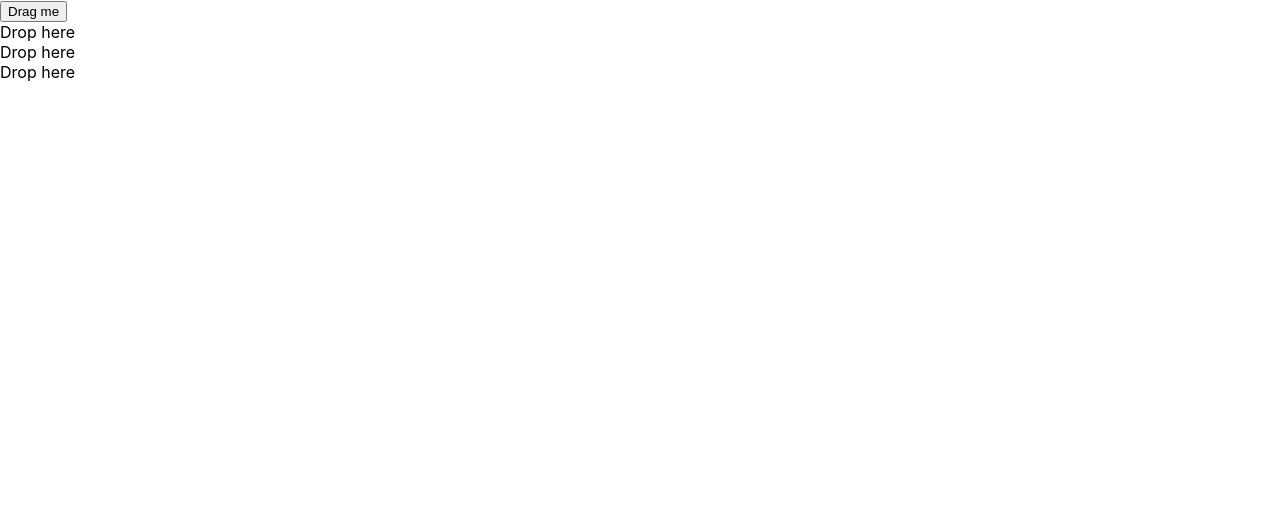
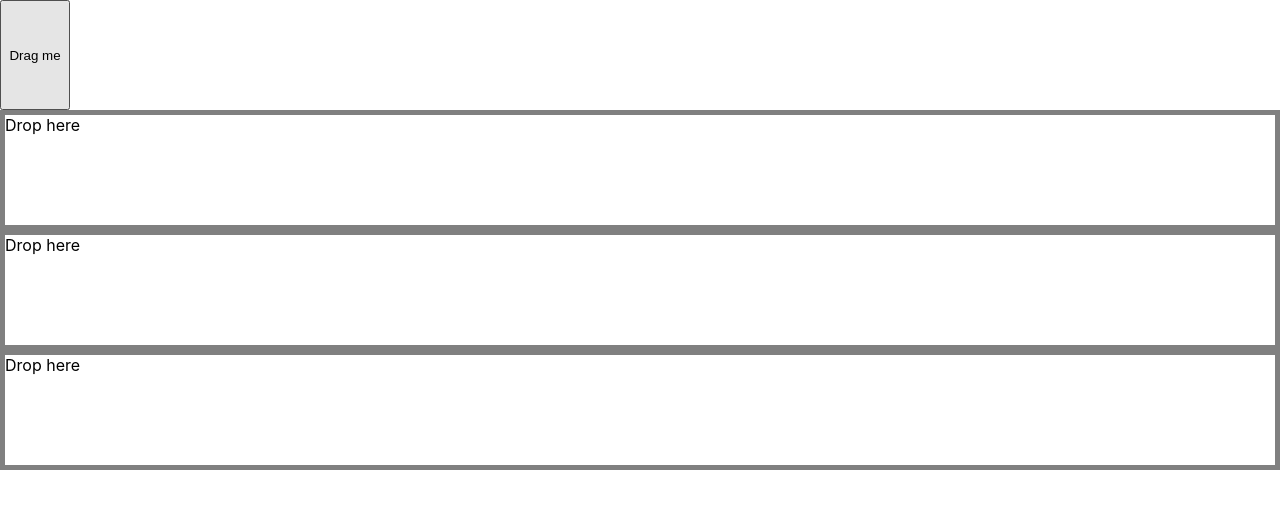
Before and after one commit to MxZoe/ages-of-art-2, a React (Create React App) app: page / in a window 1280 px wide. Shown: the top 508 px of the page. Built offline with nearby package versions, Linux system fonts and the light colour scheme.

Commit message:
fixed styling

```diff
--- a/src/components/Draggable.jsx
+++ b/src/components/Draggable.jsx
@@ -7,7 +7,14 @@ export function Draggable(props) {
   });
   const style = transform ? {
     transform: `translate3d(${transform.x}px, ${transform.y}px, 0)`,
-  } : undefined;
+    minWidth: 70,
+    maxWidth: 70,
+    minHeight: 110,
+    maxHeight: 110
+  } : {minWidth: 70,
+    maxWidth: 70,
+    minHeight: 110,
+    maxHeight: 110};
 
 
   return (
--- a/src/components/Droppable.jsx
+++ b/src/components/Droppable.jsx
@@ -7,6 +7,9 @@ export function Droppable(props) {
   });
   const style = {
     color: isOver ? 'green' : undefined,
+    minWidth: 110,
+    minHeight: 110,
+    border: "5px solid gray"
   };
 
 
```
